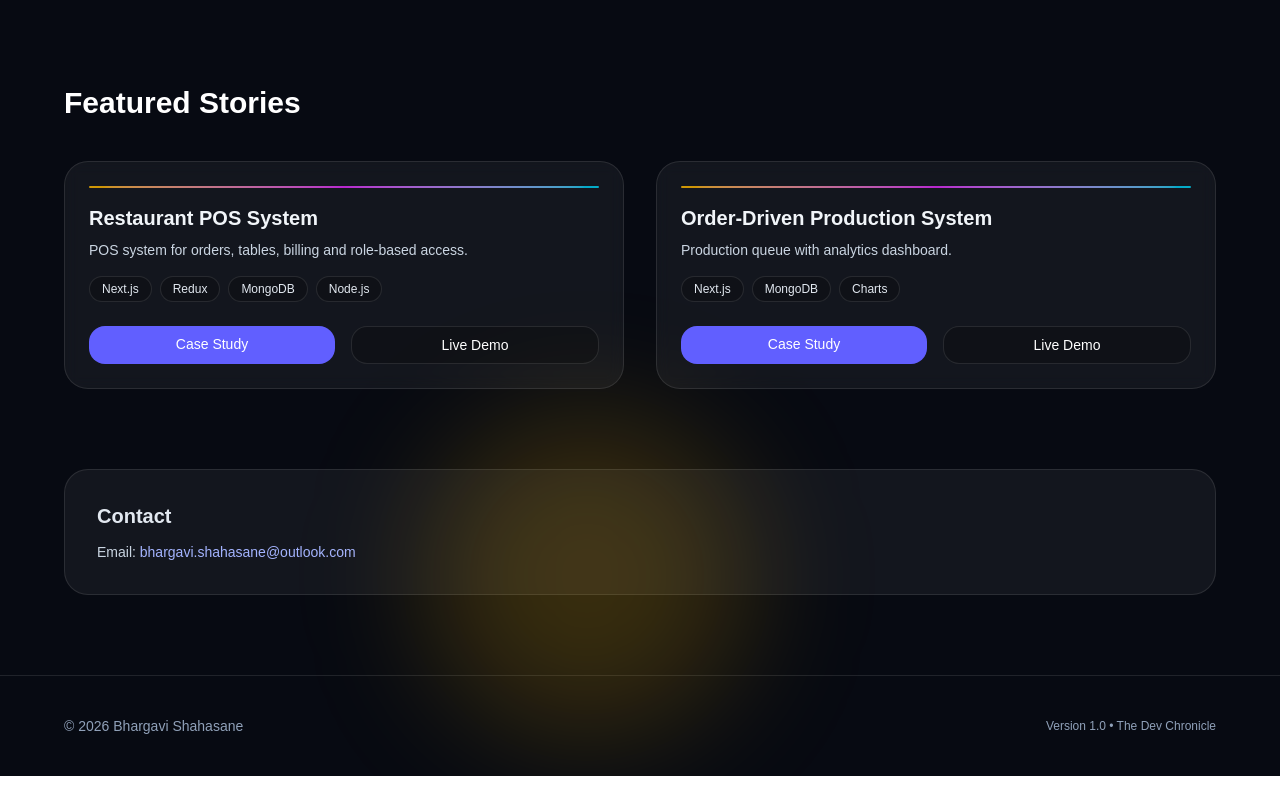
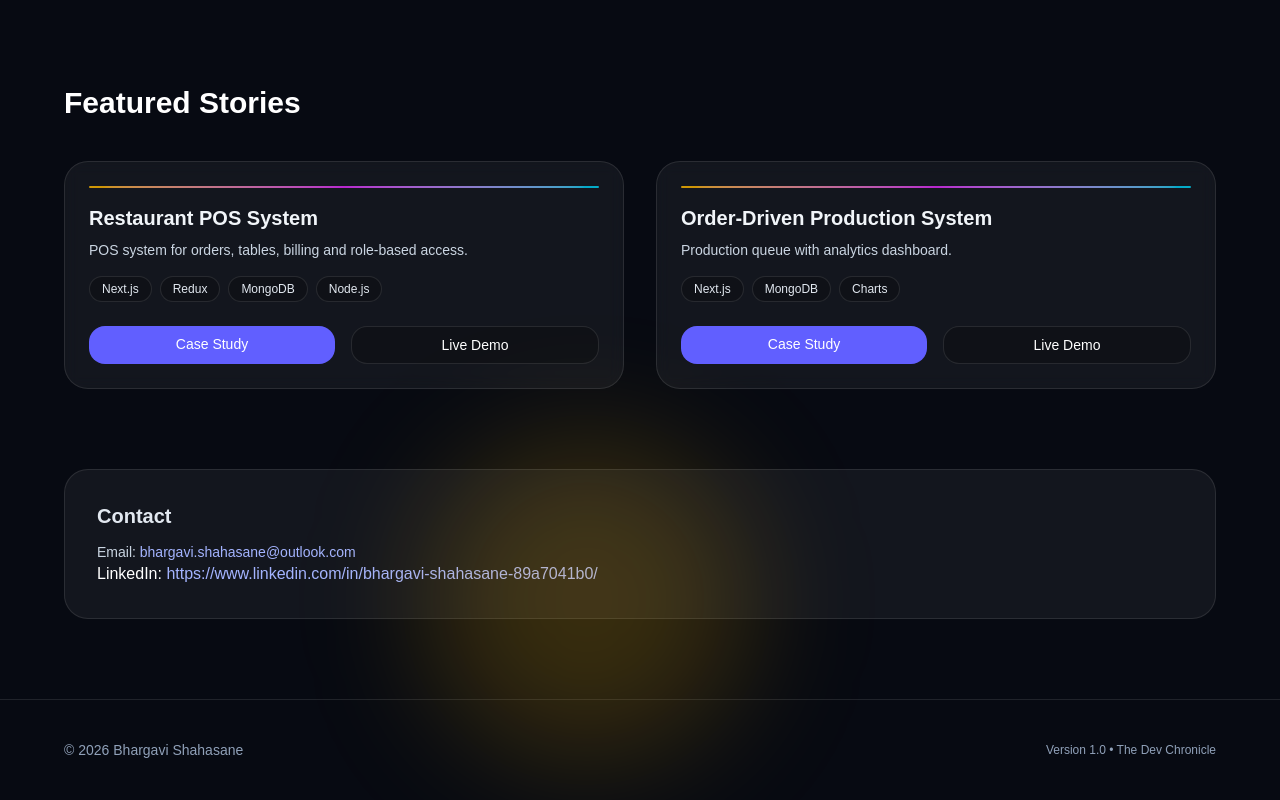
Before and after one commit to bjshahasane/bhargavi-shahasane-portfolio, a Next.js app in the folder apps/portfolio/: page / in a window 1280 px wide. Shown: the part 672-1472 px from the top of the page. Before the commit the page ends 1448 px from the top, so only its background shows below. Built offline with nearby package versions, Linux system fonts and the light colour scheme; no server answers.

Commit message:
title fixes

```diff
--- a/apps/portfolio/app/layout.js
+++ b/apps/portfolio/app/layout.js
@@ -12,8 +12,8 @@ const geistMono = Geist_Mono({
 });
 
 export const metadata = {
-  title: "Create Next App",
-  description: "Generated by create next app",
+  title: "Bhargavi Shahasane - Portfolio",
+  description: "Frontend developer specializing in React and Next.js. I build performant, user-friendly web apps. Check out my projects and let's connect!",
 };
 
 export default function RootLayout({ children }) {
--- a/apps/portfolio/app/page.js
+++ b/apps/portfolio/app/page.js
@@ -252,6 +252,17 @@ const ProjectsSection = ({ onOpen }) => {
               bhargavi.shahasane@outlook.com
             </span>
           </p>
+          <p>
+            LinkedIn:{" "}
+            <a
+              href="https://www.linkedin.com/in/bhargavi-shahasane/"
+              target="_blank"
+              rel="noopener noreferrer"
+              className="text-indigo-300 hover:underline"
+            >
+             https://www.linkedin.com/in/bhargavi-shahasane-89a7041b0/
+            </a>
+          </p>
         </div>
 
       </div>
--- a/apps/portfolio/app/pages/projects/production-management/page.jsx
+++ b/apps/portfolio/app/pages/projects/production-management/page.jsx
@@ -92,6 +92,13 @@ const ProductionManagementPage = () => {
               className="rounded-xl border border-white/10 bg-white/5 px-5 py-2 text-sm hover:bg-white/10 transition"
             >
               Live Demo
+            </a>
+             <a
+            href="https://github.com/bjshahasane/my-business-tracker-app"
+              target="_blank"
+              rel="noopener noreferrer"
+            className="rounded-xl border border-white/10 px-5 py-2 text-sm hover:bg-white/10 transition">
+              View Code
             </a>
           </div>
         </div>
--- a/apps/portfolio/app/pages/projects/restaurant-pos/page.jsx
+++ b/apps/portfolio/app/pages/projects/restaurant-pos/page.jsx
@@ -73,7 +73,11 @@ const RestaurantPOSPage = () => {
               Live Demo
             </a>
 
-            <a className="rounded-xl border border-white/10 px-5 py-2 text-sm hover:bg-white/10 transition">
+            <a
+            href="https://github.com/bjshahasane/restraunt-pos"
+              target="_blank"
+              rel="noopener noreferrer"
+            className="rounded-xl border border-white/10 px-5 py-2 text-sm hover:bg-white/10 transition">
               View Code
             </a>
           </motion.div>
```
Also changed, not shown: 2 other files (tests, documents, lock files or other folders).
